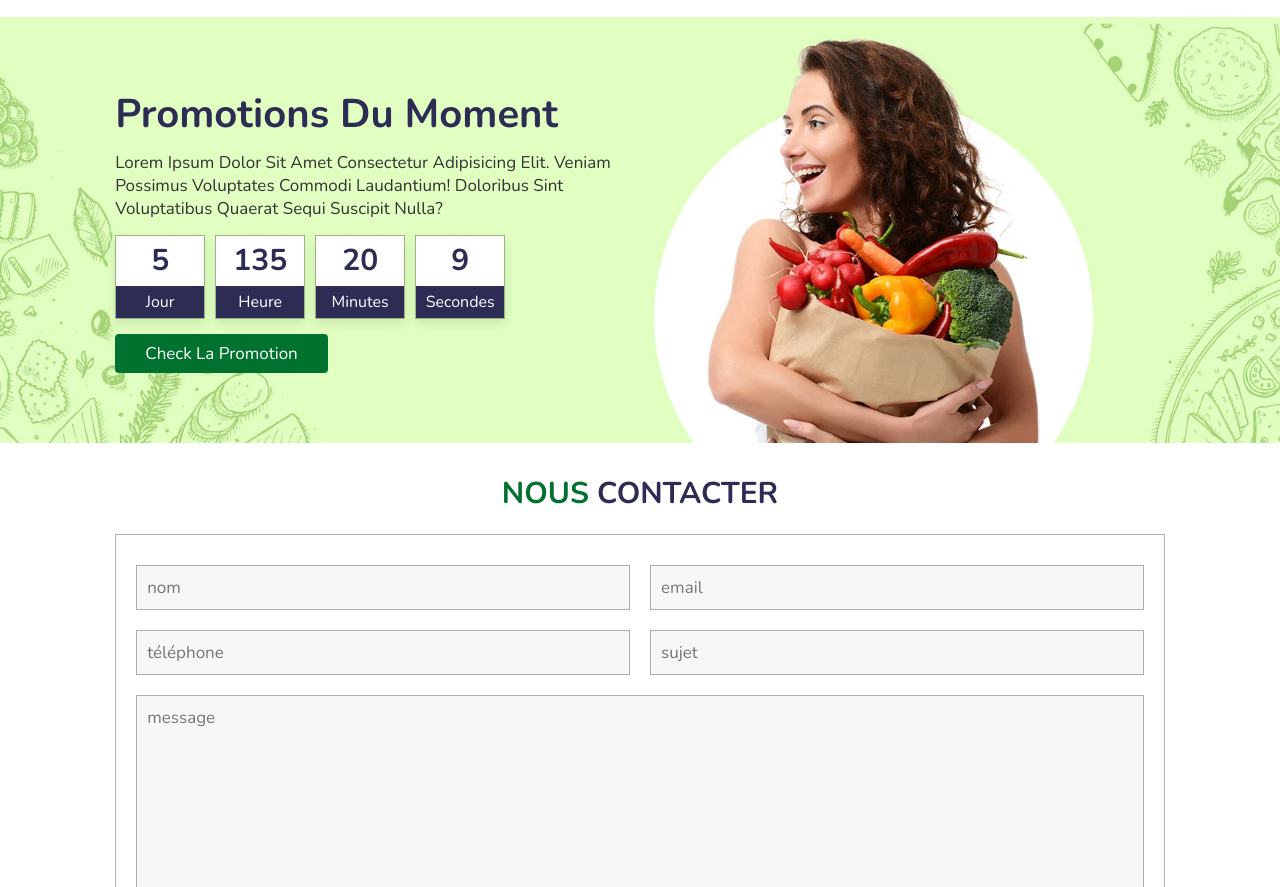
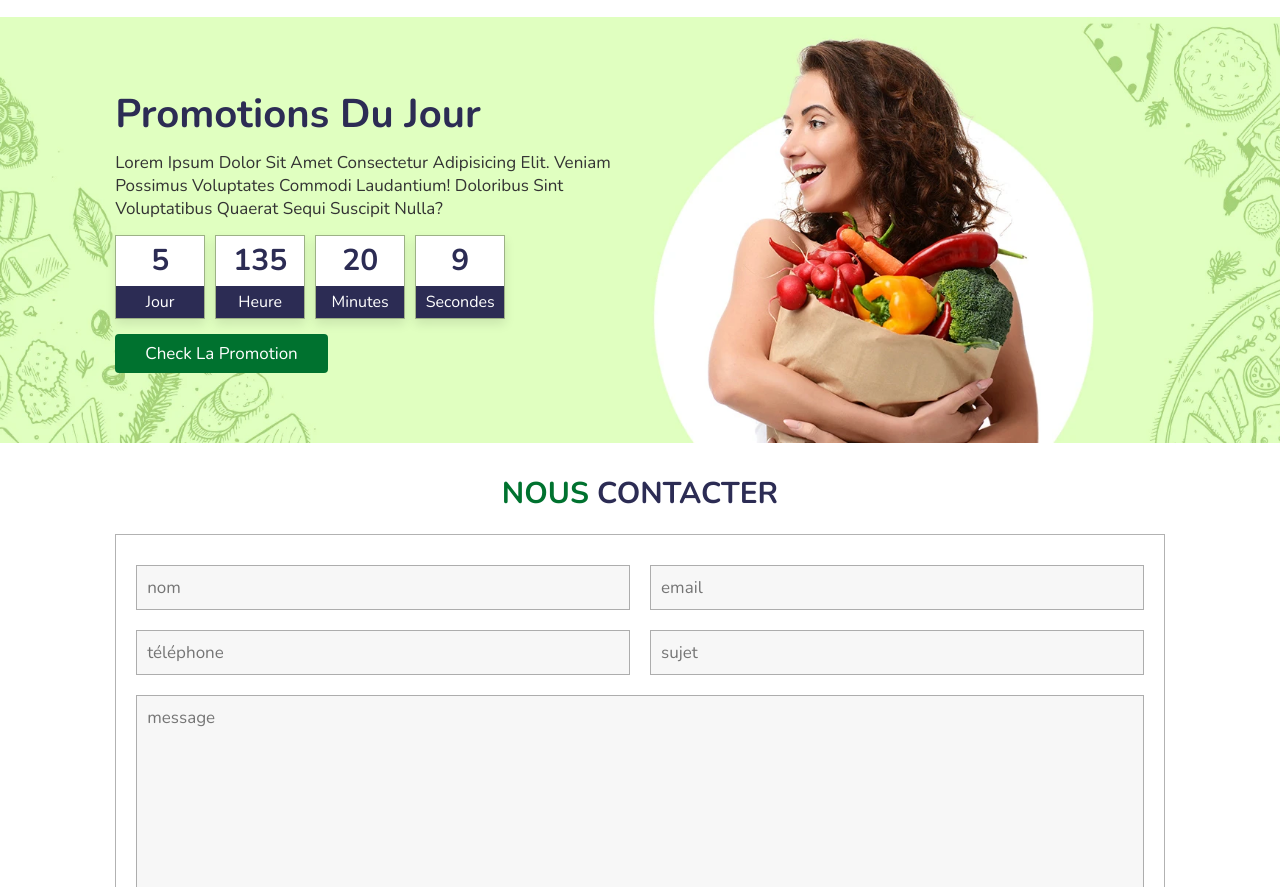
Before and after one commit to Oliive33/grocery-website, a plain HTML site: page index.html in a window 1280 px wide. Shown: the part 2735-3622 px from the top of the page. Drawn offline with nearby package versions, Linux system fonts and the light colour scheme.

Commit message:
modif index

```diff
--- a/index.html
+++ b/index.html
@@ -397,7 +397,7 @@
 
     <section class="deal" id="deal">
       <div class="content">
-        <h3 class="title">Promotions du moment</h3>
+        <h3 class="title">Promotions du jour</h3>
         <p>
           Lorem ipsum dolor sit amet consectetur adipisicing elit. Veniam
           possimus voluptates commodi laudantium! Doloribus sint voluptatibus
```
